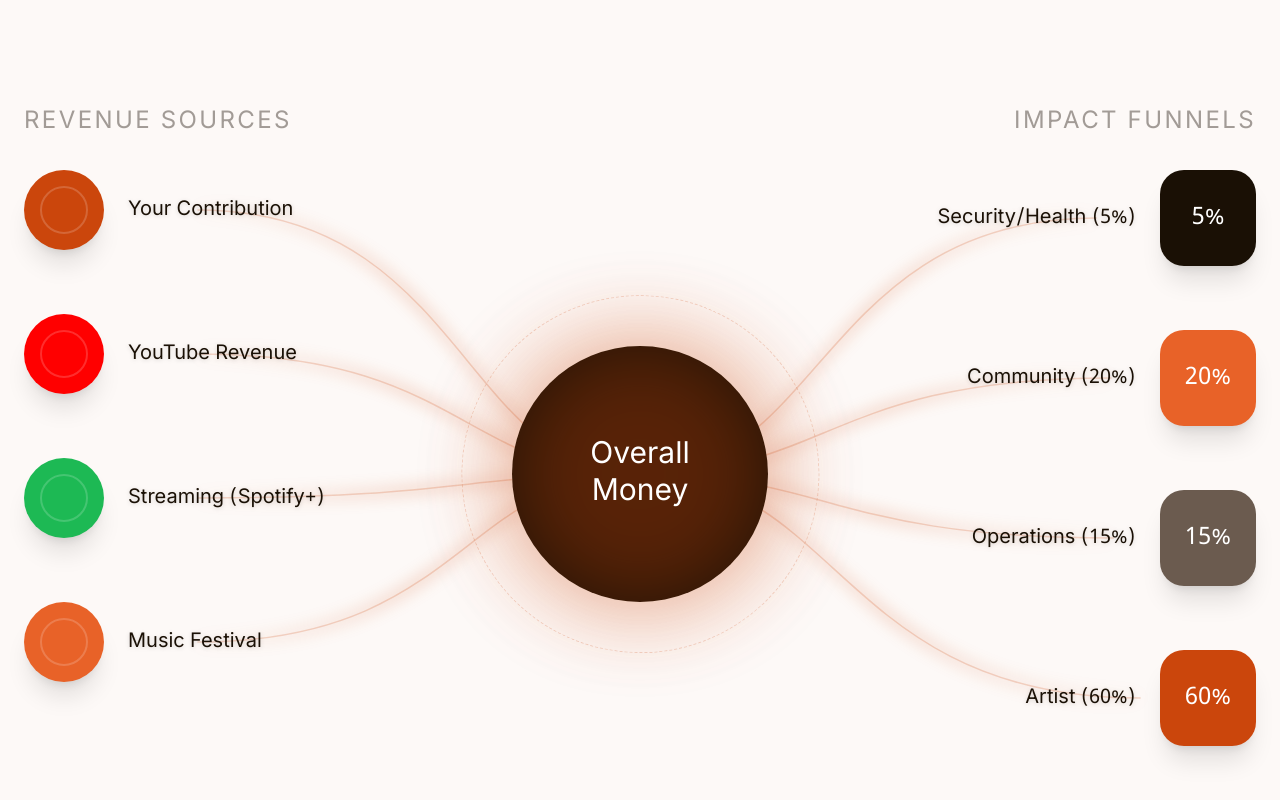
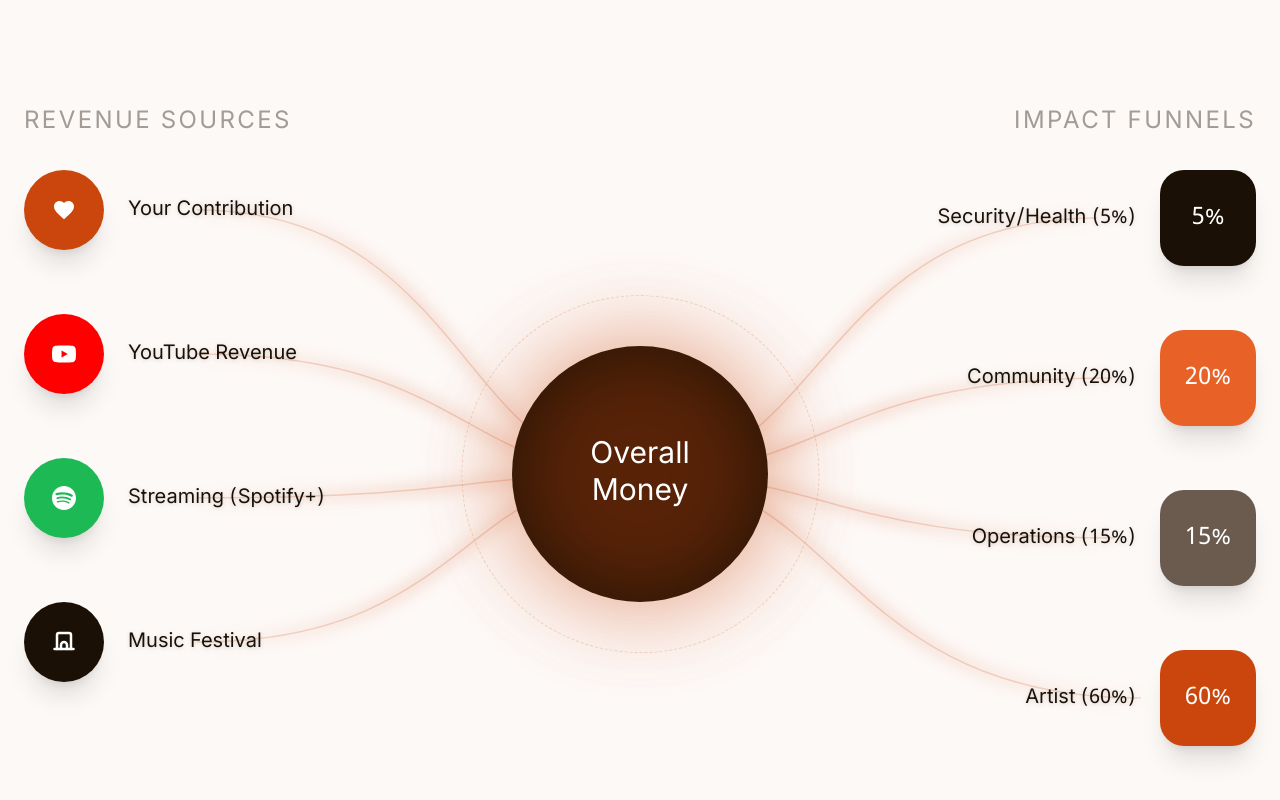
Before and after one commit to Studio-1947/sundargaan-webapp, a React (Vite) app: page /impact in a window 1280 px wide. Shown: the part 839-1639 px from the top of the page. Built offline with nearby package versions, Linux system fonts and the light colour scheme; a web font is replaced by a local one.

Commit message:
feat: add ImpactPage component with interactive data flow visualization

```diff
--- a/src/pages/ImpactPage.tsx
+++ b/src/pages/ImpactPage.tsx
@@ -4,6 +4,31 @@ import { useLanguage } from '../context/LanguageContext'
 import PremiumSundargaanText from '../components/ui/PremiumSundargaanText'
 import Button from '../components/ui/Button'
 import groupPhoto from '../assets/impact_page-.jpeg'
+
+// ——— Icons ———
+const IconHeart = () => (
+  <svg width="24" height="24" viewBox="0 0 24 24" fill="currentColor">
+    <path d="M12 21.35l-1.45-1.32C5.4 15.36 2 12.28 2 8.5 2 5.42 4.42 3 7.5 3c1.74 0 3.41.81 4.5 2.09C13.09 3.81 14.76 3 16.5 3 19.58 3 22 5.42 22 8.5c0 3.78-3.4 6.86-8.55 11.54L12 21.35z" />
+  </svg>
+)
+
+const IconYoutube = () => (
+  <svg width="24" height="24" viewBox="0 0 24 24" fill="currentColor">
+    <path d="M23.498 6.186a3.016 3.016 0 0 0-2.122-2.136C19.505 3.545 12 3.545 12 3.545s-7.505 0-9.377.505A3.017 3.017 0 0 0 .502 6.186C0 8.07 0 12 0 12s0 3.93.502 5.814a3.016 3.016 0 0 0 2.122 2.136c1.871.505 9.376.505 9.376.505s7.505 0 9.377-.505a3.015 3.015 0 0 0 2.122-2.136C24 15.93 24 12 24 12s0-3.93-.502-5.814zM9.545 15.568V8.432L15.818 12l-6.273 3.568z" />
+  </svg>
+)
+
+const IconSpotify = () => (
+  <svg width="24" height="24" viewBox="0 0 24 24" fill="currentColor">
+    <path d="M12 0C5.378 0 0 5.378 0 12c0 6.627 5.378 12 12 12 6.627 0 12-5.373 12-12 0-6.622-5.373-12-12-12zm5.502 17.31c-.215.352-.674.463-1.025.248-2.85-1.742-6.438-2.136-10.666-1.17-.4.092-.796-.157-.887-.557-.092-.4.157-.796.557-.887 4.629-1.059 8.59-.61 11.77 1.336.353.215.464.673.25 1.025zm1.47-3.258c-.27.44-.848.58-1.288.31-3.262-2.003-8.23-2.585-12.087-1.415-.497.15-1.022-.13-1.173-.627-.152-.497.13-1.022.627-1.173 4.407-1.337 9.887-.69 13.623 1.605.439.27.579.848.309 1.288l-.01.012zm.126-3.39c-3.913-2.325-10.366-2.538-14.137-1.393-.601.183-1.238-.166-1.42-.767-.183-.601.166-1.238.767-1.42 4.316-1.31 11.438-1.066 15.955 1.618.54.32.714 1.018.393 1.558-.321.54-1.019.714-1.558.404z" />
+  </svg>
+)
+
+const IconFestival = () => (
+  <svg width="24" height="24" viewBox="0 0 24 24" fill="none" stroke="currentColor" strokeWidth="2.5" strokeLinecap="round" strokeLinejoin="round">
+    <path d="M2.5 19h19" /><path d="M5 19V5a2 2 0 0 1 2-2h10a2 2 0 0 1 2 2v14" /><path d="M9 19v-4a3 3 0 0 1 6 0v4" />
+  </svg>
+)
 
 const ImpactPage: React.FC = () => {
   const { t } = useLanguage()
@@ -131,10 +156,10 @@ const ImpactPage: React.FC = () => {
             <div className="space-y-10 lg:space-y-16 lg:pt-12 relative z-20">
               <h3 className="font-display text-xl md:text-2xl text-[#1a1005]/40 uppercase tracking-widest text-center lg:text-left mb-8">Revenue Sources</h3>
               {[
-                { id: 'contribution', label: t('impact.flow.source.contribution'), color: 'bg-[#CB460C]' },
-                { id: 'youtube', label: t('impact.flow.source.youtube'), color: 'bg-[#FF0000]' },
-                { id: 'spotify', label: t('impact.flow.source.spotify'), color: 'bg-[#1DB954]' },
-                { id: 'festival', label: t('impact.flow.source.festival'), color: 'bg-brand-3' },
+                { id: 'contribution', label: t('impact.flow.source.contribution'), color: 'bg-[#CB460C]', Icon: IconHeart },
+                { id: 'youtube', label: t('impact.flow.source.youtube'), color: 'bg-[#FF0000]', Icon: IconYoutube },
+                { id: 'spotify', label: t('impact.flow.source.spotify'), color: 'bg-[#1DB954]', Icon: IconSpotify },
+                { id: 'festival', label: t('impact.flow.source.festival'), color: 'bg-[#1a1005]', Icon: IconFestival },
               ].map((src, i) => (
                 <motion.div
                   key={src.id}
@@ -145,8 +170,8 @@ const ImpactPage: React.FC = () => {
                   transition={{ delay: i * 0.1 }}
                   className="flex items-center gap-4 md:gap-6 group"
                 >
-                  <div className={`flex-shrink-0 w-16 h-16 md:w-20 md:h-20 rounded-full ${src.color} flex items-center justify-center shadow-xl group-hover:scale-110 transition-transform duration-500`}>
-                    <div className="w-12 h-12 rounded-full border-2 border-white/20 animate-pulse" />
+                  <div className={`flex-shrink-0 w-16 h-16 md:w-20 md:h-20 rounded-full ${src.color} flex items-center justify-center shadow-xl group-hover:scale-110 transition-transform duration-500 text-white`}>
+                    <src.Icon />
                   </div>
                   <span className="font-display text-xl text-[#1a1005] drop-shadow-sm">{src.label}</span>
                 </motion.div>
```
